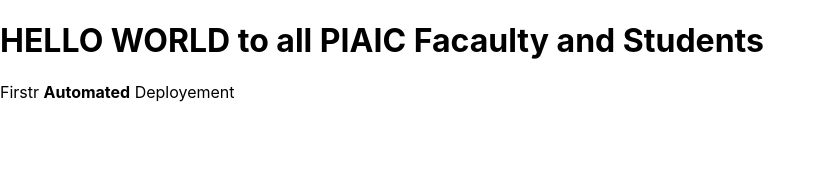
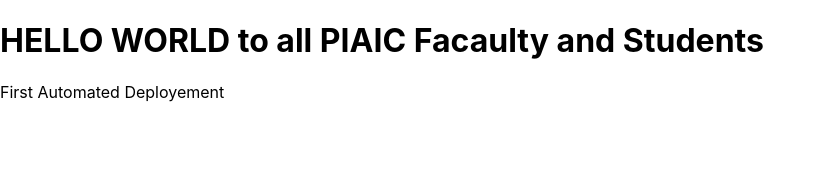
Before and after one commit to muhammadasif84/bootcamp-react-app, a React (Create React App) app: page / in a window 1280 px wide. Shown: the top 172 px of the page, without its empty margins (0-825 px from the left). Built offline with nearby package versions, Linux system fonts and the light colour scheme.

Commit message:
Update App.js

```diff
--- a/src/App.js
+++ b/src/App.js
@@ -5,7 +5,7 @@
   return (
     <div>
      <h1>HELLO WORLD to all PIAIC Facaulty and Students</h1>
-     <p>Firstr <b>Automated</b> Deployement</p>
+     <p>First Automated Deployement</p>
     </div>
   );
 }
```
